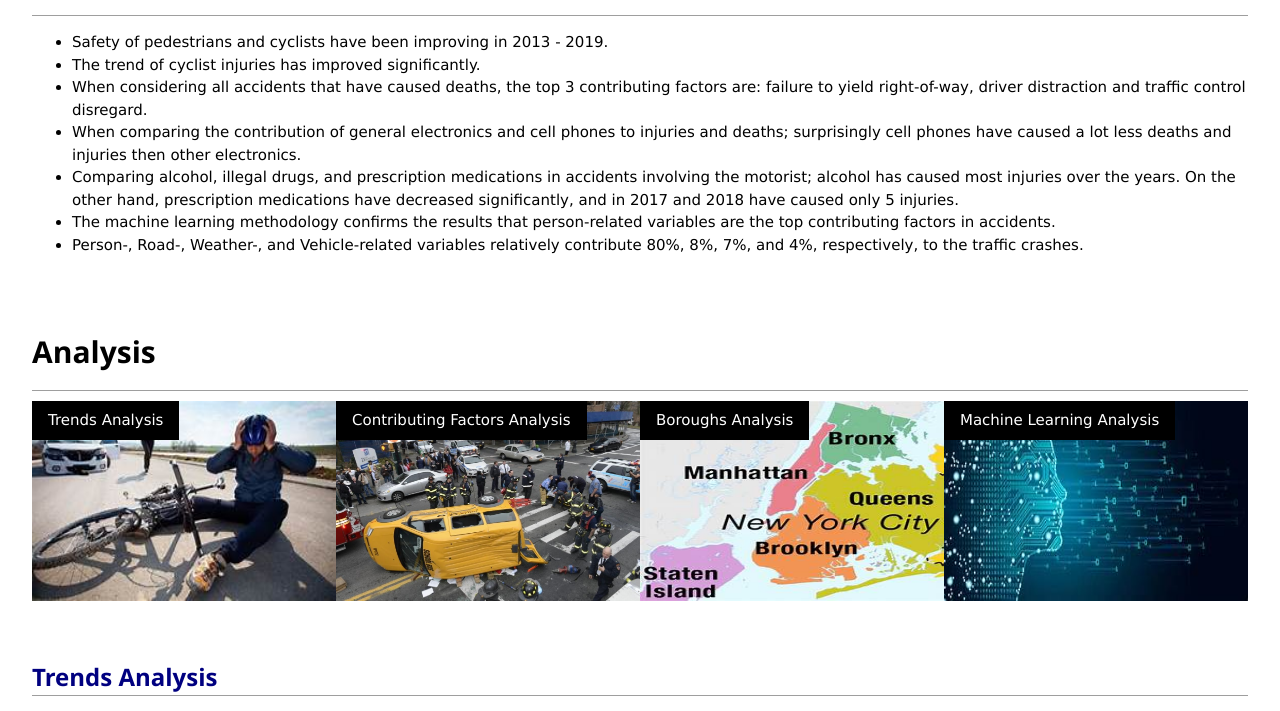
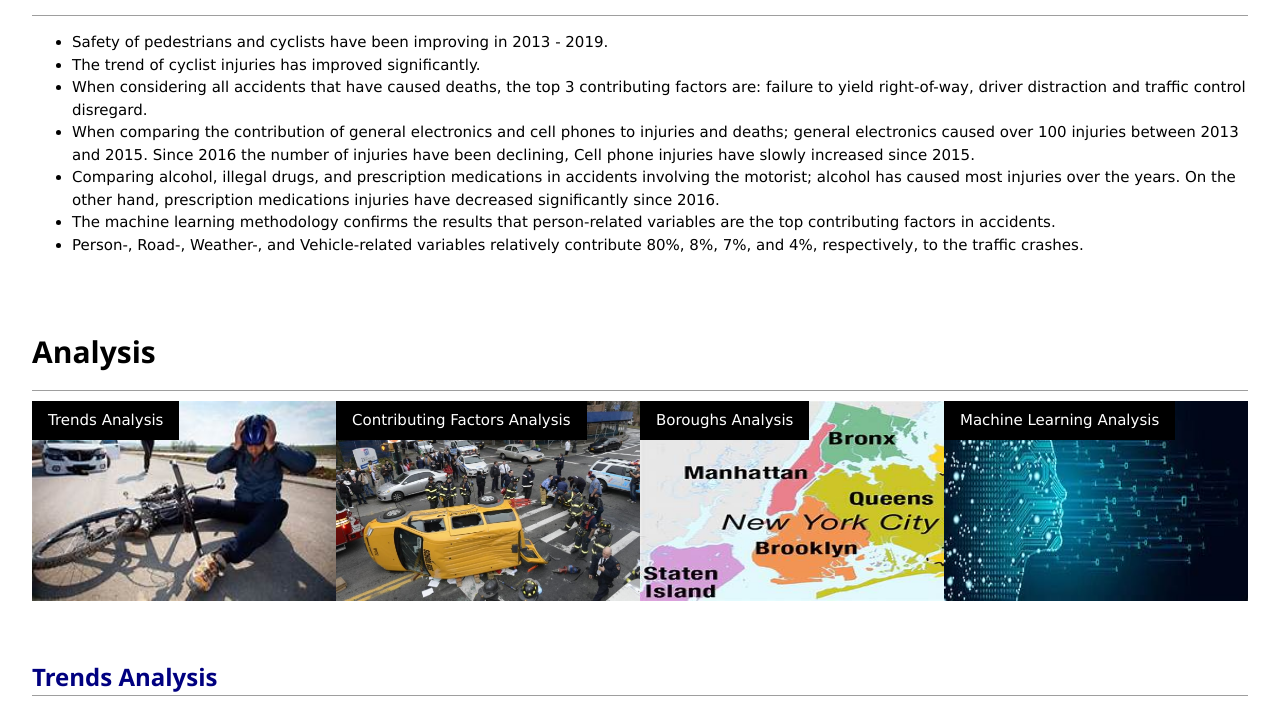
Before and after one commit to nyc-traffic-accidents/nyc-traffic-accidents.github.io, a plain HTML site: page index.html in a window 1280 px wide. Shown: the part 815-1526 px from the top of the page. Drawn offline with nearby package versions, Linux system fonts and the light colour scheme.

Commit message:
update index

```diff
--- a/index.html
+++ b/index.html
@@ -122,9 +122,8 @@ h1 {
         <li>Safety of pedestrians and cyclists have been improving in 2013 - 2019.</li>
         <li>The trend of cyclist injuries has improved significantly.</li>
         <li>When considering all accidents that have caused deaths, the top 3 contributing factors are: failure to yield right-of-way, driver distraction and traffic control disregard.</li>
-        <li>When comparing the contribution of general electronics and cell phones to injuries and deaths; surprisingly cell phones have caused a lot less deaths and injuries then other electronics.</li>
-        <li>Comparing alcohol, illegal drugs, and prescription medications in accidents involving the motorist; alcohol has caused most injuries
-          over the years.  On the other hand, prescription medications have decreased significantly, and in 2017 and 2018 have caused only 5 injuries.</li>
+        <li>When comparing the contribution of general electronics and cell phones to injuries and deaths; general electronics caused over 100 injuries between 2013 and 2015. Since 2016 the number of injuries have been declining, Cell phone injuries have slowly increased since 2015.</li>
+        <li>Comparing alcohol, illegal drugs, and prescription medications in accidents involving the motorist; alcohol has caused most injuries over the years.  On the other hand, prescription medications injuries have decreased significantly since 2016.</li>
         <li>The machine learning methodology confirms the results that person-related variables are the top contributing factors in accidents.</li>
         <li>Person-, Road-, Weather-, and Vehicle-related variables relatively contribute 80%, 8%, 7%, and 4%, respectively, to the traffic crashes.</li>
 
@@ -315,7 +314,7 @@ h1 {
           <p class="w3-opacity">Adriana Kopf</p>
           <p class="w3-opacity">Olga Roginkin</p>
           <p class="w3-opacity">Shivang Patel</p>
-          <p class="w3-opacity">Usuma Ali</p>
+          <p class="w3-opacity">Usama Ali</p>
     </div>
     <div class="w3-container w3-padding-32"> </div>
 
```
